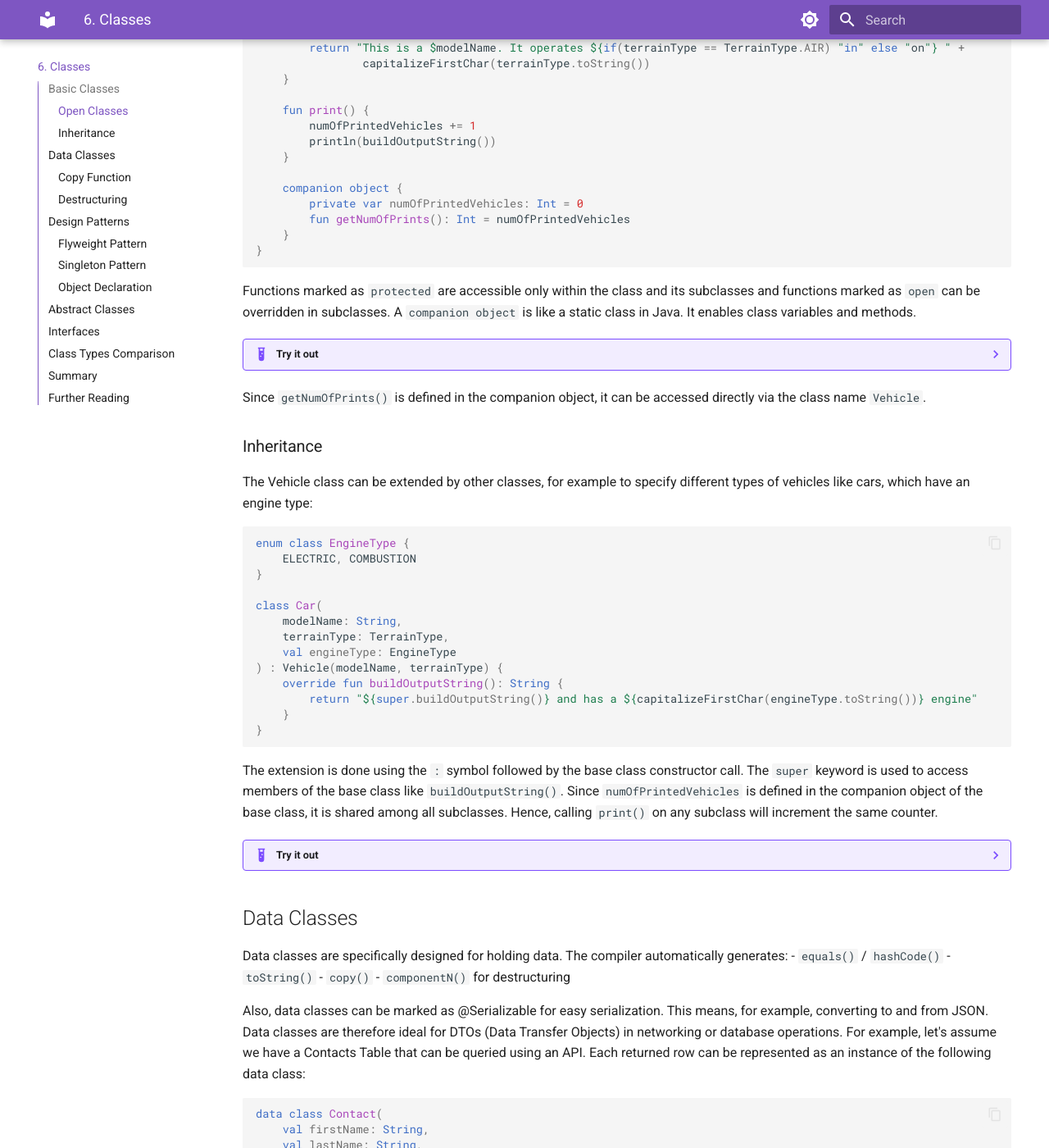
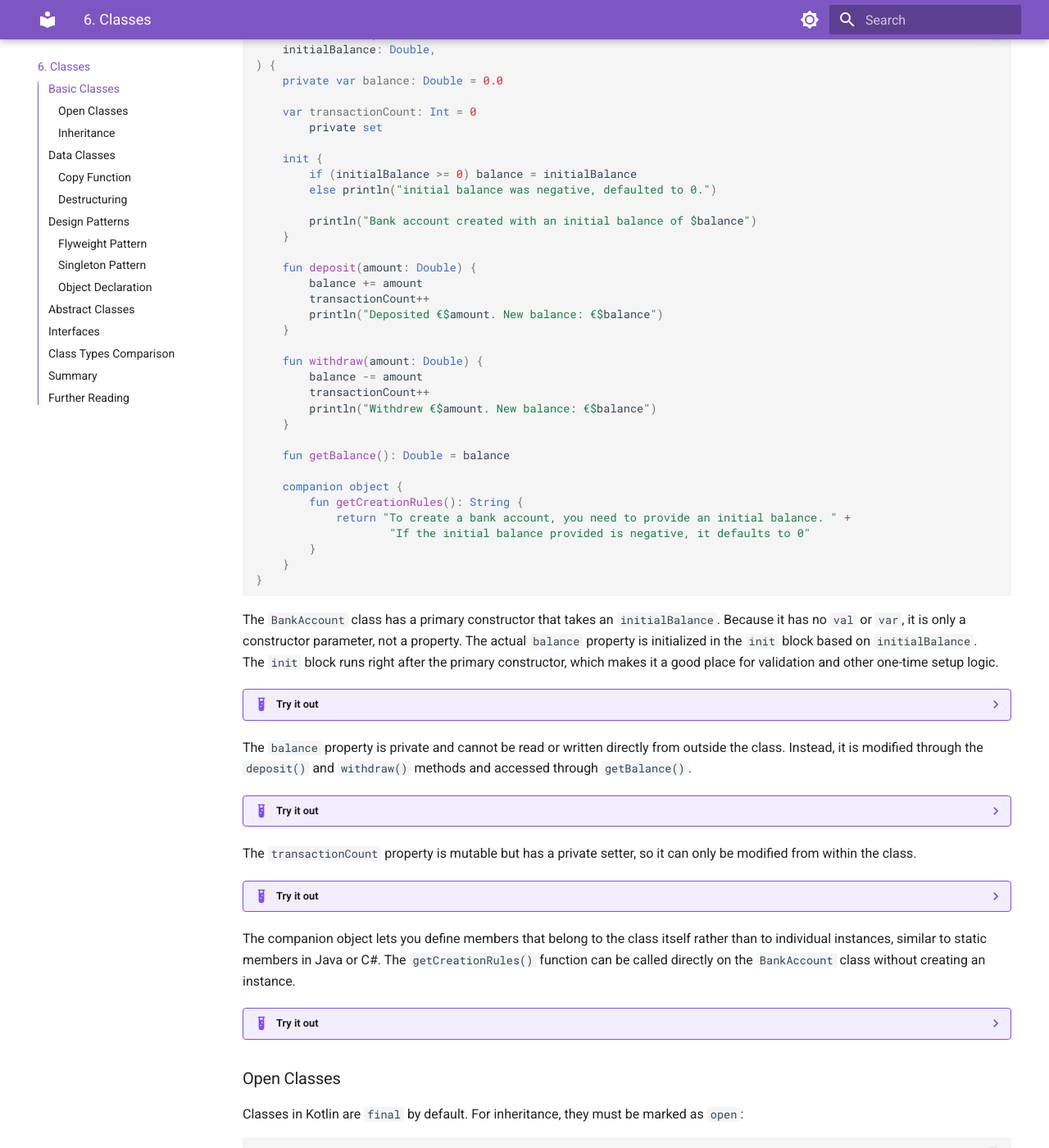
Before and after one commit to kirschkakao/KotlinIntroduction, an MkDocs documentation site: the page built from docs/06_classes.md, in a window 1280 px wide and 1400 px high, scrolled down 853 px. Shown: the whole window at 82% size. Built offline with MkDocs 1.6.1 and Material for MkDocs 9.7.7, drawn with Linux system fonts in a browser that asks for light colours; some of the changed text lies outside the part shown.

Commit message:
complete class chapter and streamline style

````diff
--- a/docs/06_classes.md
+++ b/docs/06_classes.md
@@ -1,6 +1,7 @@
 # Chapter 6: Classes and Objects
 
-Kotlin is an object-oriented language with modern features. In this chapter, you will learn about different types of classes.
+Kotlin is an object-oriented language with modern features. This chapter introduces classes as the basic building blocks
+for modeling data and behavior.
 
 ## Basic Classes
 
@@ -17,7 +18,125 @@ class Person(
 }
 ```
 
-Class parameters defined in the primary constructor can be used as properties if prefixed with `val` or `var`.
+In Kotlin, you can define a primary **constructor** directly in the class header, as shown above. The `val` keyword
+indicates that `firstName` and `lastName` are read-only **properties** of the class. If you want them to be mutable,
+use `var` instead. The `greet()` function is a **method** of the `Person` class that prints a greeting using those
+properties. Unlike in Python or Java, there is no need for a separate `__init__` or constructor method to initialize
+properties; the primary constructor handles it. Inside the class, you can refer to properties by name without `this.`
+or `self.` unless there is a naming conflict.
+
+??? example "Try it out"
+    ```kotlin
+    val person = Person("Bruce", "Wayne")
+    person.greet()
+    ```
+    **Expected Result**:
+    ```
+    Hello, my name is Bruce Wayne
+    ```
+
+The following class shows a more complex example with a primary constructor, visibility modifiers, mutable properties,
+an initializer block (`init`), and a companion object for static-like members:
+
+```kotlin
+class BankAccount(
+    initialBalance: Double,
+) {
+    private var balance: Double = 0.0
+
+    var transactionCount: Int = 0
+        private set
+
+    init {
+        if (initialBalance >= 0) balance = initialBalance
+        else println("initial balance was negative, defaulted to 0.")
+
+        println("Bank account created with an initial balance of $balance")
+    }
+
+    fun deposit(amount: Double) {
+        balance += amount
+        transactionCount++
+        println("Deposited €$amount. New balance: €$balance")
+    }
+
+    fun withdraw(amount: Double) {
+        balance -= amount
+        transactionCount++
+        println("Withdrew €$amount. New balance: €$balance")
+    }
+
+    fun getBalance(): Double = balance
+
+    companion object {
+        fun getCreationRules(): String {
+            return "To create a bank account, you need to provide an initial balance. " +
+                    "If the initial balance provided is negative, it defaults to 0"
+        }
+    }
+}
+```
+
+The `BankAccount` class has a primary constructor that takes an `initialBalance`. Because it has no `val` or `var`, it
+is only a constructor parameter, not a property. The actual `balance` property is initialized in the `init` block based
+on `initialBalance`.<br>
+The `init` block runs right after the primary constructor, which makes it a good place for validation and other one-time
+setup logic.
+
+??? example "Try it out"
+    ```kotlin
+    val emptyAccount = BankAccount(-50.0)
+    val myBankAccount = BankAccount(100.0)
+    ```
+    **Expected Result**:
+    ```
+    initial balance was negative, defaulted to 0.
+    Bank account created with an initial balance of 0.0
+    Bank account created with an initial balance of 100.0
+    ```
+
+The `balance` property is private and cannot be read or written directly from outside the class. Instead, it is modified
+through the `deposit()` and `withdraw()` methods and accessed through `getBalance()`.
+
+??? example "Try it out"
+    ```kotlin
+    // println(myBankAccount.balance) // Compilation error: balance is private
+    // myBankAccount.balance = 500.0 // Compilation error: balance is private
+    myBankAccount.deposit(50.0)
+    myBankAccount.withdraw(20.0)
+    println("Final balance: €${myBankAccount.getBalance()}")
+    ```
+    **Expected Result**:
+    ```
+    Deposited €50.0. New balance: €150.0
+    Withdrew €20.0. New balance: €130.0
+    Final balance: €130.0
+    ```
+
+The `transactionCount` property is mutable but has a private setter, so it can only be modified from within the class.
+
+??? example "Try it out"
+    ```kotlin
+    // myBankAccount.transactionCount++ // Compilation error: transactionCount has a private setter
+    println("Number of transactions: ${myBankAccount.transactionCount}") //OK
+    ```
+    **Expected Result**:
+    ```
+    Number of transactions: 2
+    ```
+
+The companion object lets you define members that belong to the class itself rather than to individual instances,
+similar to static members in Java or C#. The `getCreationRules()` function can be called directly on the `BankAccount`
+class without creating an instance.
+
+??? example "Try it out"
+    ```kotlin
+    println(BankAccount.getCreationRules())
+    ```
+    **Expected Result**:
+    ```
+    To create a bank account, you need to provide an initial balance. If the initial balance provided is negative, it defaults to 0
+    ```
 
 ### Open Classes
 
@@ -49,8 +168,8 @@ open class Vehicle(
 }
 ```
 
-Functions marked as `protected` are accessible only within the class and its subclasses and functions marked as `open` can be overridden in subclasses.
-A `companion object` is like a static class in Java. It enables class variables and methods.
+Functions marked as `protected` are accessible only within the class and its subclasses, and functions marked as `open`
+can be overridden in subclasses.
 
 ??? example "Try it out"
     ```kotlin
@@ -69,7 +188,8 @@ Since `getNumOfPrints()` is defined in the companion object, it can be accessed
 
 ### Inheritance
 
-The Vehicle class can be extended by other classes, for example to specify different types of vehicles like cars, which have an engine type:
+The `Vehicle` class can be extended by other classes, for example to specify different types of vehicles like cars,
+which have an engine type:
 
 ```kotlin
 enum class EngineType {
@@ -87,38 +207,14 @@ class Car(
 }
 ```
 
-The extension is done using the `:` symbol followed by the base class constructor call.
-The `super` keyword is used to access members of the base class like `buildOutputString()`.
-Since `numOfPrintedVehicles` is defined in the companion object of the base class, it is shared among all subclasses.
-Hence, calling `print()` on any subclass will increment the same counter.
-
-??? example "Try it out"
-    ```kotlin
-    val car = Car("VW Golf", TerrainType.LAND, EngineType.COMBUSTION)
-    car.print()
-    println(Vehicle.getNumOfPrints())
-    aircraft.print()
-    println(Vehicle.getNumOfPrints())
-    ```
-    **Expected Result**:
-    ```
-    This is a VW Golf. It operates on Land and has a Combustion engine
-    1
-    This is a Boing 747. It operates in Air
-    2
-    ```
+The extension is done using the `:` symbol followed by the base class constructor call. The `super` keyword is used
+to access members of the base class like `buildOutputString()`. Since `numOfPrintedVehicles` is defined in the companion
+object of the base class, it is shared among all subclasses. Calling `print()` on any subclass increments the same
+counter.
 
 ## Data Classes
 
-Data classes are specifically designed for holding data. The compiler automatically generates:
-- `equals()` / `hashCode()`
-- `toString()`
-- `copy()`
-- `componentN()` for destructuring
-
-Also, data classes can be marked as @Serializable for easy serialization. This means, for example, converting to and from JSON.
-Data classes are therefore ideal for DTOs (Data Transfer Objects) in networking or database operations. For example,
-let's assume we have a Contacts Table that can be queried using an API. Each returned row can be represented as an instance of the following data class:
+Data classes are specifically designed for holding data. The compiler automatically generates `equals()` / `hashCode()`, `toString()`, `copy()`, and `componentN()` for destructuring. Data classes can also be marked with `@Serializable` for easy serialization, for example to convert to and from JSON. They are therefore ideal for DTOs (Data Transfer Objects) in networking or database operations. For example, let's assume we have a Contacts table that can be queried using an API. Each returned row can be represented as an instance of the following data class:
 
 ```kotlin
 data class Contact(
@@ -187,18 +283,18 @@ val (name, nummer) = smallContact
 
 ## Design Patterns
 
-Design patterns are proven solutions to common programming problems. Kotlin's language features make it easy to implement many classic design patterns elegantly and concisely. Let's explore some commonly used patterns that are particularly well-suited for Kotlin.
+Design patterns are proven solutions to common programming problems. Kotlin's language features make many classic design
+patterns easy to implement in a concise, readable way. Let's explore a few that fit Kotlin particularly well.
 
 ### Flyweight Pattern
 
-The Flyweight pattern is a structural design pattern that **shares instances to save memory**. Instead of creating a new object every time one is requested, the pattern reuses existing instances when possible. This is particularly useful when you need many objects that share common state.
+The Flyweight pattern is a structural design pattern that **ensures only one instance per key exists**. Instead of
+creating a new object every time one is requested, it reuses existing instances when possible. This is particularly
+useful when you need many objects that share common state.
 
-In the example below, we implement a `Player` class where each player is identified by their color. Since we might have thousands of game pieces on a board but only two players (blue and black), it makes sense to share the player instances rather than creating a new `Player` object for each piece. The pattern ensures that for each `PlayerColor`, only one `Player` instance exists in memory.
-
-The key elements of this implementation are:
-- **Private constructor**: Prevents direct instantiation from outside the class
-- **Companion object**: Acts as a factory to manage and retrieve instances
-- **Instance cache**: A `MutableMap` stores already created instances by their color
+In the example below, we implement a `Player` class where each player is identified by their color. The pattern ensures
+that for each `PlayerColor`, only one `Player` instance ever exists in memory. A private constructor prevents direct
+instantiation, and the companion object acts as a factory and cache for created instances.
 
 ```kotlin
 enum class PlayerColor {
@@ -233,15 +329,14 @@ class Player private constructor(val playerColor: PlayerColor) {
 
 ### Singleton Pattern
 
-The Singleton pattern is a creational design pattern that **ensures only one instance of a class exists** throughout the application's lifecycle. This is useful for resources that should be shared globally, such as database connections, configuration managers, or logging systems.
+The Singleton pattern is a creational design pattern that **ensures only one instance of a class exists** throughout
+the application's lifecycle. This is useful for resources that should be shared globally, such as database connections,
+configuration managers, or logging systems.
 
-In the example below, we implement a `Database` class as a singleton. No matter how many times `getDatabase()` is called from different parts of the application, the same `Database` instance will be returned. This prevents multiple database connections from being created unnecessarily, which could waste resources and cause synchronization issues.
-
-The implementation uses:
-- **Private constructor**: Prevents external code from creating new instances using `Database()`
-- **Nullable INSTANCE variable**: Stores the single instance, initially `null`
-- **Factory method `getDatabase()`**: Provides controlled access to the instance
-- **Lazy initialization**: The instance is only created when first requested, not at application startup
+In the example below, we implement a `Database` class as a singleton. No matter how many times `getDatabase()` is called,
+the same `Database` instance will be returned. This prevents multiple database connections from being created
+unnecessarily and keeps access consistent. A private constructor blocks external instantiation, while a nullable
+`INSTANCE` variable and the `getDatabase()` factory method provide lazy, controlled access.
 
 ```kotlin
 class Database private constructor() {
@@ -273,15 +368,14 @@ class Database private constructor() {
 
 ### Object Declaration
 
-While the traditional Singleton pattern works well, Kotlin provides a more elegant and concise syntax for creating singletons: **object declarations**. An `object` in Kotlin is both a class declaration and a single instance of that class, combined into one statement. The Kotlin compiler handles all the singleton logic automatically—no companion objects, no private constructors, and no manual instance management needed.
+While the traditional Singleton pattern works well, Kotlin provides a more elegant and concise syntax for creating
+singletons: **object declarations**. An `object` in Kotlin is both a class declaration and a single instance of that
+class, combined into one statement. The Kotlin compiler handles all the singleton logic automatically.
 
-In the example below, we create an `AppContainer` object that serves as a dependency injection container for the application. The `contactTable` property uses **lazy initialization** with the `by lazy` delegate, meaning it won't be created until it's first accessed. This is a common pattern in Android development for managing application-level dependencies.
-
-Key advantages of object declarations:
-- **Concise syntax**: No boilerplate code required
-- **Thread-safe**: Kotlin guarantees thread-safe initialization
-- **Lazy by default**: The object is created only when first accessed
-- **Can implement interfaces**: Objects can inherit from classes and implement interfaces
+In the example below, we create an `AppContainer` object that serves as a dependency injection container for the
+application. The `contactTable` property uses **lazy initialization** with the `by lazy` delegate, meaning it will not
+be created until it is first accessed. This is a common pattern in Android development for managing application-level
+dependencies.
 
 ```kotlin
 object AppContainer {
@@ -296,9 +390,9 @@ object AppContainer {
 
 ## Abstract Classes
 
-Abstract classes cannot be instantiated and serve as base classes. They can contain both abstract methods
-(without implementation) and concrete methods (with implementation). Subclasses must implement the abstract methods.
-Also, in contrast to interfaces, abstract classes can have state (properties) that is shared among subclasses, like the `callCount` below.
+Abstract classes cannot be instantiated and serve as base classes. They can contain both abstract methods (without
+implementation) and concrete methods (with implementation). Subclasses must implement the abstract methods. In contrast
+to interfaces, abstract classes can have state (properties) that is shared among subclasses, like the `callCount` below.
 
 ```kotlin
 abstract class Person(protected val name: String) {
@@ -354,13 +448,12 @@ class Robin : Person("Dick") {
 
 ## Interfaces
 
-Interfaces define **contracts** that classes must implement. They specify what a class must do, but not how it does it. Unlike abstract classes, interfaces cannot hold state (non-initialized properties), but they can contain:
-- Abstract properties (must be overridden)
-- Abstract methods (must be implemented)
-- Concrete methods with default implementations
-- Properties with custom getters
+Interfaces define **contracts** that classes must implement. They specify what a class must do, but not how it does it.
+Unlike abstract classes, interfaces cannot hold state (non-initialized properties), but they can still declare abstract
+properties and methods, as well as default method implementations and properties with custom getters.
 
-Interfaces are particularly useful for defining common behavior across unrelated classes. For example, in Android development, navigation destinations share common properties regardless of their specific screen implementation:
+Interfaces are particularly useful for defining common behavior across unrelated classes. For example, in Android
+development, navigation destinations share common properties regardless of their specific screen implementation:
 
 ```kotlin
 interface NavigationDestination {
@@ -415,23 +508,21 @@ class Button : Clickable, Focusable {
     Lost focus
     ```
 
-**When to use Interfaces vs. Abstract Classes:**
-- Use **interfaces** when you need to define pure contracts without shared state
-- Use **abstract classes** when you need to share state or implementation among subclasses
-- Interfaces support multiple inheritance, abstract classes don't
+When choosing between interfaces and abstract classes, use interfaces for pure contracts without shared state, and
+abstract classes when you want to share state or implementation. Interfaces support multiple inheritance; abstract
+classes do not.
 
 ## Class Types Comparison
 
-| Type | Use Case | Can Have State? | Can Be Instantiated? | Inheritance |
-|------|----------|----------------|---------------------|-------------|
-| **Regular Class** | General OOP, custom behavior | Yes | Yes | Single inheritance |
-| **Open Class** | Base class for inheritance | Yes | Yes | Can be extended |
-| **Data Class** | Data containers (DTOs, models) | Yes | Yes | Can inherit, limited extension |
-| **Abstract Class** | Shared implementation + contracts | Yes | No | Single inheritance |
-| **Interface** | Pure contracts, multiple behaviors | No (only getters) | No | Multiple inheritance |
-| **Object** | Singleton, utility functions | Yes | No (single instance) | Can implement interfaces |
-| **Companion Object** | Static-like members in classes | Yes | No | Part of enclosing class |
-| **Enum** | Fixed set of constants | Yes (per constant) | No (predefined) | Cannot be extended |
+| Type                 | Primary Use                        | Instantiable         | Inheritance          | Class-Level Members     |
+|----------------------|------------------------------------|----------------------|----------------------|-------------------------|
+| **Regular Class**    | General OOP, custom behavior       | Yes                  | Single inheritance   | Via companion object    |
+| **Open Class**       | Base class for inheritance         | Yes                  | Can be extended      | Via companion object    |
+| **Data Class**       | Data containers (DTOs, models)     | Yes                  | Can extend a class   | Via companion object    |
+| **Abstract Class**   | Shared base + contracts            | No                   | Single inheritance   | Via companion object    |
+| **Interface**        | Pure contracts and shared behavior | No                   | Multiple inheritance | Not applicable          |
+| **Object**           | Singleton or utility holder        | No (single instance) | Can extend/implement | N/A (it is the instance) |
+| **Companion Object** | Class-level helpers and factories  | No                   | N/A                  | Yes (static-like)       |
 
 ## Summary
 
@@ -442,7 +533,7 @@ class Button : Clickable, Focusable {
 - **Copy function** enables immutable data manipulation of data class instances
 - **Companion objects** provide class-level (static-like) members
 - **Design Patterns**:
-    - **Flyweight**: Shares instances to save memory using a cache
+    - **Flyweight**: Ensures only one instance per key (e.g., player color) exists
     - **Singleton**: Ensures only one instance exists (manual or via `object`)
     - **Object declarations**: Kotlin's elegant, thread-safe singleton syntax
 - **Abstract classes** define shared implementation and state for subclasses
````
Also changed, not shown: 2 other files.
